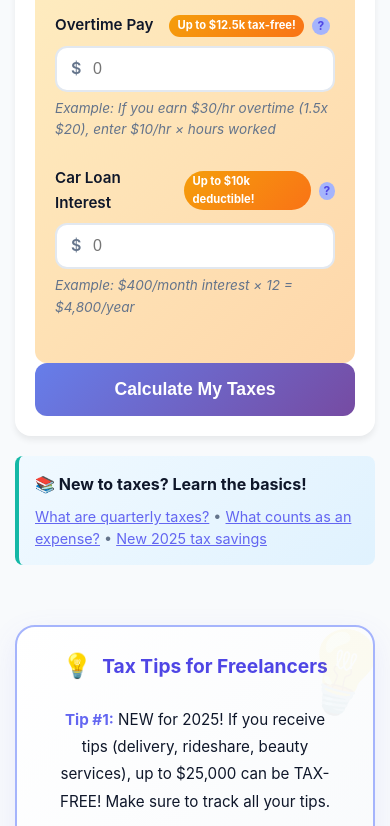
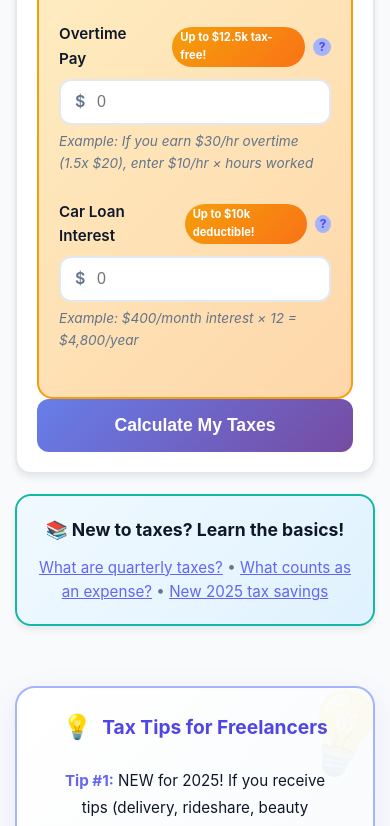
Before and after one commit to onozitsclaire/quarterlytaxapp, a plain HTML site: page index.html in a window 390 px wide. Shown: the part 1892-2718 px from the top of the page. Drawn offline with Linux system fonts and the light colour scheme.

Commit message:
Update index.html

```diff
--- a/index.html
+++ b/index.html
@@ -199,12 +199,24 @@
             gap: 30px;
             max-width: 1200px;
             margin: 0 auto;
+            width: 100%;
         }
 
         @media (max-width: 968px) {
             .main-layout {
                 grid-template-columns: 1fr;
             }
+        }
+
+        .input-section {
+            width: 100%;
+            display: flex;
+            flex-direction: column;
+            gap: 20px;
+        }
+
+        .results-section {
+            width: 100%;
         }
 
         /* Cards */
@@ -215,6 +227,9 @@
             box-shadow: var(--card-shadow);
             transition: transform 0.3s ease, box-shadow 0.3s ease;
             width: 100%;
+            max-width: 100%;
+            margin: 0 auto;
+            border: 2px solid var(--light-gray);
         }
 
         .card:hover {
@@ -259,6 +274,7 @@
         .input-group {
             margin-bottom: 25px;
             position: relative;
+            width: 100%;
         }
 
         .input-label {
@@ -436,16 +452,17 @@
         /* OBBB Deductions Section */
         .obbb-section {
             background: linear-gradient(135deg, #fef3c7 0%, #fed7aa 100%);
-            border-radius: 12px;
-            padding: 20px;
+            border-radius: 16px;
+            padding: 30px;
             margin-top: 25px;
+            border: 2px solid var(--warning);
         }
 
         .obbb-title {
             font-size: 1.1rem;
             font-weight: 700;
             color: #92400e;
-            margin-bottom: 15px;
+            margin-bottom: 20px;
             display: flex;
             align-items: center;
             gap: 8px;
@@ -494,6 +511,9 @@
         .results-section {
             display: none;
             animation: fadeIn 0.5s ease;
+            width: 100%;
+            flex-direction: column;
+            gap: 20px;
         }
 
         @keyframes fadeIn {
@@ -502,16 +522,18 @@
         }
 
         .results-section.show {
-            display: block;
+            display: flex;
         }
 
         .result-card {
             background: white;
             border-radius: 16px;
-            padding: 25px;
-            margin-bottom: 20px;
+            padding: 30px;
             box-shadow: var(--card-shadow);
             border: 2px solid var(--light-gray);
+            width: 100%;
+            max-width: 100%;
+            margin: 0 auto;
         }
 
         .result-card.highlight {
@@ -527,6 +549,8 @@
             font-weight: 700;
             color: var(--dark);
             margin-bottom: 20px;
+            padding-bottom: 15px;
+            border-bottom: 2px solid var(--light-gray);
         }
 
         .result-row {
@@ -628,38 +652,63 @@
             font-weight: 600;
         }
 
-        /* Info Boxes */
+        /* Info Boxes - Updated to match card styling */
         .info-box {
-            background: linear-gradient(135deg, #f0f9ff 0%, #e0f2fe 100%);
-            border-left: 4px solid var(--secondary);
-            border-radius: 8px;
-            padding: 16px;
-            margin-bottom: 20px;
+            background: white;
+            border-radius: 16px;
+            padding: 30px;
+            box-shadow: var(--card-shadow);
+            width: 100%;
+            max-width: 100%;
+            margin: 0 auto 20px;
+            border: 2px solid var(--light-gray);
         }
 
         .info-box.warning {
             background: linear-gradient(135deg, #fffbeb 0%, #fef3c7 100%);
-            border-left-color: var(--warning);
+            border-color: var(--warning);
         }
 
         .info-box.success {
             background: linear-gradient(135deg, #f0fdf4 0%, #dcfce7 100%);
-            border-left-color: var(--success);
+            border-color: var(--success);
+        }
+
+        .info-box.simple-mode-only {
+            background: linear-gradient(135deg, #f0f9ff 0%, #e0f2fe 100%);
+            border-color: var(--secondary);
         }
 
         .info-title {
             font-weight: 700;
             color: var(--dark);
-            margin-bottom: 8px;
+            margin-bottom: 12px;
             display: flex;
             align-items: center;
             gap: 8px;
+            font-size: 1.1rem;
         }
 
         .info-text {
             color: var(--gray);
-            font-size: 0.9rem;
-            line-height: 1.5;
+            font-size: 0.95rem;
+            line-height: 1.6;
+        }
+
+        .info-box.simple-mode-only .info-text {
+            text-align: center;
+        }
+
+        .info-box.simple-mode-only .info-title {
+            justify-content: center;
+        }
+
+        .info-box.warning.simple-mode-only .info-title {
+            justify-content: center;
+        }
+
+        .info-box.warning.simple-mode-only .info-text {
+            text-align: center;
         }
 
         /* Tips Carousel - Enhanced Visual Design */
@@ -880,8 +929,10 @@
                 padding: 0 15px;
             }
 
-            .card {
+            .card, .result-card, .info-box {
                 padding: 20px;
+                margin-left: 0;
+                margin-right: 0;
             }
 
             .quarters-grid {
@@ -912,6 +963,14 @@
 
             .tips-carousel::before {
                 font-size: 80px;
+            }
+
+            .obbb-section {
+                padding: 20px;
+            }
+
+            .info-box.simple-mode-only {
+                margin-top: 0;
             }
         }
     </style>
@@ -1153,7 +1212,7 @@
                 </div>
 
                 <!-- Educational Links (Simple Mode) -->
-                <div class="info-box simple-mode-only" style="margin-top: 20px;">
+                <div class="info-box simple-mode-only" style="margin-top: 0;">
                     <div class="info-title">
                         📚 New to taxes? Learn the basics!
                     </div>
```
